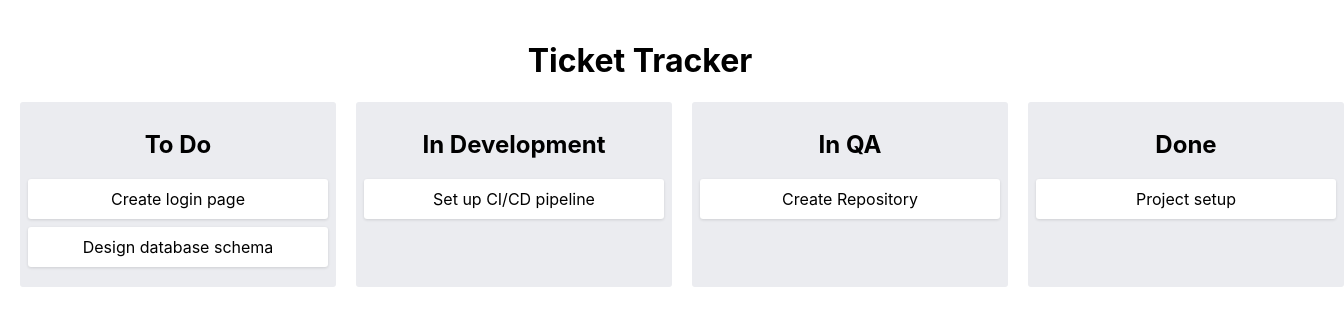
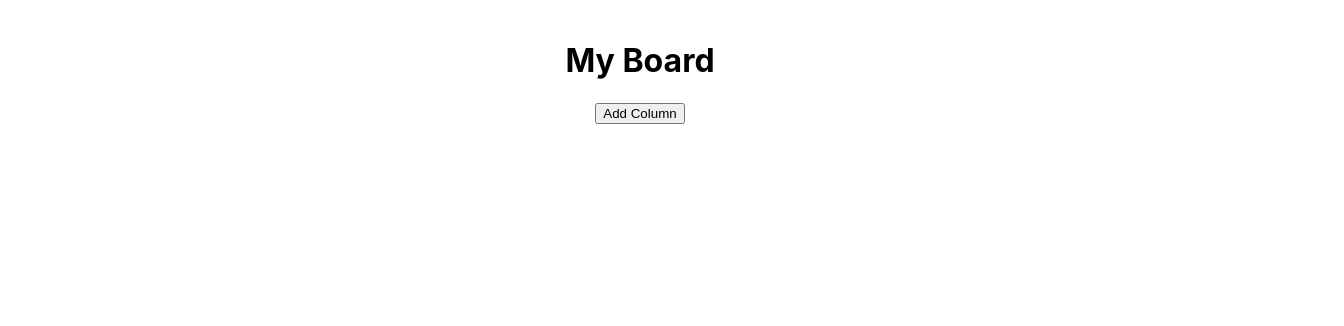
Before and after one commit to sblahut/ticket-tracker, a React (Create React App) app in the folder client/: page / in a window 1280 px wide. Shown: the top 326 px of the page, 1344 px wide, since content can reach past the window. Built offline with nearby package versions, Linux system fonts and the light colour scheme.

Commit message:
added components to be configurable

```diff
--- a/client/src/App.js
+++ b/client/src/App.js
@@ -1,52 +1,95 @@
-import React, { useState } from 'react';
+import React, { useState, useEffect } from 'react';
 import { DragDropContext, Droppable } from '@hello-pangea/dnd';
-import Column from './components/Column.jsx';
+import Column from './components/Column';
 import './App.css';
 
 function App() {
-  const [columns, setColumns] = useState({
-    'todo': {
-      id: 'todo',
-      title: 'To Do',
-      tickets: [
-        { id: 'task-1', content: 'Create login page' },
-        { id: 'task-2', content: 'Design database schema' }
-      ]
-    },
-    'inDevelopment': {
-      id: 'inDevelopment',
-      title: 'In Development',
-      tickets: [
-        { id: 'task-3', content: 'Set up CI/CD pipeline' }
-      ]
-    },
-    'inQA': {
-      id: 'inQA',
-      title: 'In QA',
-      tickets: [
-        { id: 'task-4', content: 'Create Repository' }
-      ]
-    },
-    'done': {
-      id: 'done',
-      title: 'Done',
-      tickets: [
-        { id: 'task-5', content: 'Project setup' }
-      ]
+  const [boardName, setBoardName] = useState('My Board');
+  const [isEditingBoard, setIsEditingBoard] = useState(false);
+  const [columns, setColumns] = useState({});
+
+  useEffect(() => {
+    const savedBoard = localStorage.getItem(boardName);
+    if (savedBoard) {
+      setColumns(JSON.parse(savedBoard));
     }
-  });
+  }, [boardName]);
+
+  const saveBoard = (newColumns) => {
+    localStorage.setItem(boardName, JSON.stringify(newColumns));
+    setColumns(newColumns);
+  };
+
+  const addColumn = () => {
+    const newColumnId = `column-${Date.now()}`;
+    const newColumns = {
+      ...columns,
+      [newColumnId]: {
+        id: newColumnId,
+        title: 'New Column',
+        tickets: []
+      }
+    };
+    saveBoard(newColumns);
+  };
+
+  const deleteColumn = (columnId) => {
+    const newColumns = { ...columns };
+    delete newColumns[columnId];
+    saveBoard(newColumns);
+  };
+
+  const addTicket = (columnId) => {
+    const newTicket = {
+      id: `ticket-${Date.now()}`,
+      title: 'New Ticket',
+      description: ''
+    };
+
+    const newColumns = {
+      ...columns,
+      [columnId]: {
+        ...columns[columnId],
+        tickets: [...columns[columnId].tickets, newTicket]
+      }
+    };
+    saveBoard(newColumns);
+  };
+
+  const updateTicket = (columnId, ticketId, updates) => {
+    const newColumns = {
+      ...columns,
+      [columnId]: {
+        ...columns[columnId],
+        tickets: columns[columnId].tickets.map(ticket =>
+          ticket.id === ticketId ? { ...ticket, ...updates } : ticket
+        )
+      }
+    };
+    saveBoard(newColumns);
+  };
 
   const onDragEnd = (result) => {
     const { source, destination, type } = result;
     if (!destination) return;
 
+    if (type === 'column') {
+      const entries = Object.entries(columns);
+      const [removed] = entries.splice(source.index, 1);
+      entries.splice(destination.index, 0, removed);
+      const reorderedColumns = Object.fromEntries(entries);
+      saveBoard(reorderedColumns);
+      return;
+    }
+
+    // Handle ticket dragging
     if (source.droppableId === destination.droppableId) {
       const column = columns[source.droppableId];
       const newTickets = Array.from(column.tickets);
       const [removed] = newTickets.splice(source.index, 1);
       newTickets.splice(destination.index, 0, removed);
 
-      setColumns({
+      saveBoard({
         ...columns,
         [source.droppableId]: {
           ...column,
@@ -61,7 +104,7 @@ function App() {
       const [removed] = sourceTickets.splice(source.index, 1);
       destTickets.splice(destination.index, 0, removed);
 
-      setColumns({
+      saveBoard({
         ...columns,
         [source.droppableId]: {
           ...sourceColumn,
@@ -77,13 +120,40 @@ function App() {
 
   return (
     <div className="App">
-      <h1>Ticket Tracker</h1>
+      {isEditingBoard ? (
+        <input
+          type="text"
+          value={boardName}
+          onChange={(e) => setBoardName(e.target.value)}
+          onBlur={() => setIsEditingBoard(false)}
+          autoFocus
+        />
+      ) : (
+        <h1 onClick={() => setIsEditingBoard(true)}>{boardName}</h1>
+      )}
+      <button onClick={addColumn}>Add Column</button>
       <DragDropContext onDragEnd={onDragEnd}>
-        <div className="board">
-          {Object.values(columns).map((column) => (
-            <Column key={column.id} column={column} />
-          ))}
-        </div>
+        <Droppable droppableId="board" direction="horizontal" type="column">
+          {(provided) => (
+            <div
+              className="board"
+              ref={provided.innerRef}
+              {...provided.droppableProps}
+            >
+              {Object.values(columns).map((column, index) => (
+                <Column
+                  key={column.id}
+                  column={column}
+                  index={index}
+                  onDelete={() => deleteColumn(column.id)}
+                  onAddTicket={() => addTicket(column.id)}
+                  onUpdateTicket={(ticketId, updates) => updateTicket(column.id, ticketId, updates)}
+                />
+              ))}
+              {provided.placeholder}
+            </div>
+          )}
+        </Droppable>
       </DragDropContext>
     </div>
   );
--- a/client/src/components/Column.jsx
+++ b/client/src/components/Column.jsx
@@ -1,13 +1,41 @@
-import React from 'react';
-import { Droppable } from '@hello-pangea/dnd';
+import React, { useState } from 'react';
+import { Draggable, Droppable } from '@hello-pangea/dnd';
 import Ticket from './Ticket';
 import './Column.css';
 
-const Column = ({ column }) => {
+const Column = ({ column, index, onDelete, onAddTicket, onUpdateTicket }) => {
+  const [isEditing, setIsEditing] = useState(false);
+  const [title, setTitle] = useState(column.title);
+
+  const handleTitleSubmit = () => {
+    onUpdateTicket(column.id, { title });
+    setIsEditing(false);
+  };
+
   return (
-    <div className="column">
-      <h2>{column.title}</h2>
-      <Droppable droppableId={column.id}>
+    <Draggable draggableId={column.id} index={index}>
+      {(provided) => (
+        <div
+          className="column"
+          ref={provided.innerRef}
+          {...provided.draggableProps}
+        >
+          <div className="column-header" {...provided.dragHandleProps}>
+            {isEditing ? (
+              <input
+                type="text"
+                value={title}
+                onChange={(e) => setTitle(e.target.value)}
+                onBlur={handleTitleSubmit}
+                autoFocus
+              />
+            ) : (
+              <h2 onClick={() => setIsEditing(true)}>{column.title}</h2>
+            )}
+            <button onClick={onDelete} className="delete-button">×</button>
+          </div>
+
+          <Droppable droppableId={column.id} type="ticket">
             {(provided) => (
               <div
                 className="ticket-list"
@@ -15,13 +43,24 @@ const Column = ({ column }) => {
                 {...provided.droppableProps}
               >
                 {column.tickets.map((ticket, index) => (
-              <Ticket key={ticket.id} ticket={ticket} index={index} />
+                  <Ticket
+                    key={ticket.id}
+                    ticket={ticket}
+                    index={index}
+                    onUpdate={(updates) => onUpdateTicket(ticket.id, updates)}
+                  />
                 ))}
                 {provided.placeholder}
               </div>
             )}
           </Droppable>
+
+          <button onClick={onAddTicket} className="add-ticket">
+            + Add Ticket
+          </button>
         </div>
+      )}
+    </Draggable>
   );
 };
 
--- a/client/src/components/Ticket.jsx
+++ b/client/src/components/Ticket.jsx
@@ -1,8 +1,19 @@
-import React from 'react';
+import React, { useState } from 'react';
 import { Draggable } from '@hello-pangea/dnd';
 import './Ticket.css';
 
-const Ticket = ({ ticket, index }) => {
+const Ticket = ({ ticket, index, onUpdate }) => {
+  const [isEditing, setIsEditing] = useState(false);
+  const [editData, setEditData] = useState({
+    title: ticket.title,
+    description: ticket.description
+  });
+
+  const handleSubmit = () => {
+    onUpdate(editData);
+    setIsEditing(false);
+  };
+
   return (
     <Draggable draggableId={ticket.id} index={index}>
       {(provided) => (
@@ -12,7 +23,27 @@ const Ticket = ({ ticket, index }) => {
           {...provided.draggableProps}
           {...provided.dragHandleProps}
         >
-          {ticket.content}
+          {isEditing ? (
+            <div className="ticket-edit">
+              <input
+                type="text"
+                value={editData.title}
+                onChange={(e) => setEditData({ ...editData, title: e.target.value })}
+                placeholder="Title"
+              />
+              <textarea
+                value={editData.description}
+                onChange={(e) => setEditData({ ...editData, description: e.target.value })}
+                placeholder="Description"
+              />
+              <button onClick={handleSubmit}>Save</button>
+            </div>
+          ) : (
+            <div onClick={() => setIsEditing(true)}>
+              <h3>{ticket.title}</h3>
+              <p>{ticket.description}</p>
+            </div>
+          )}
         </div>
       )}
     </Draggable>
```
Lines whose indentation alone changed are shown as unchanged.
